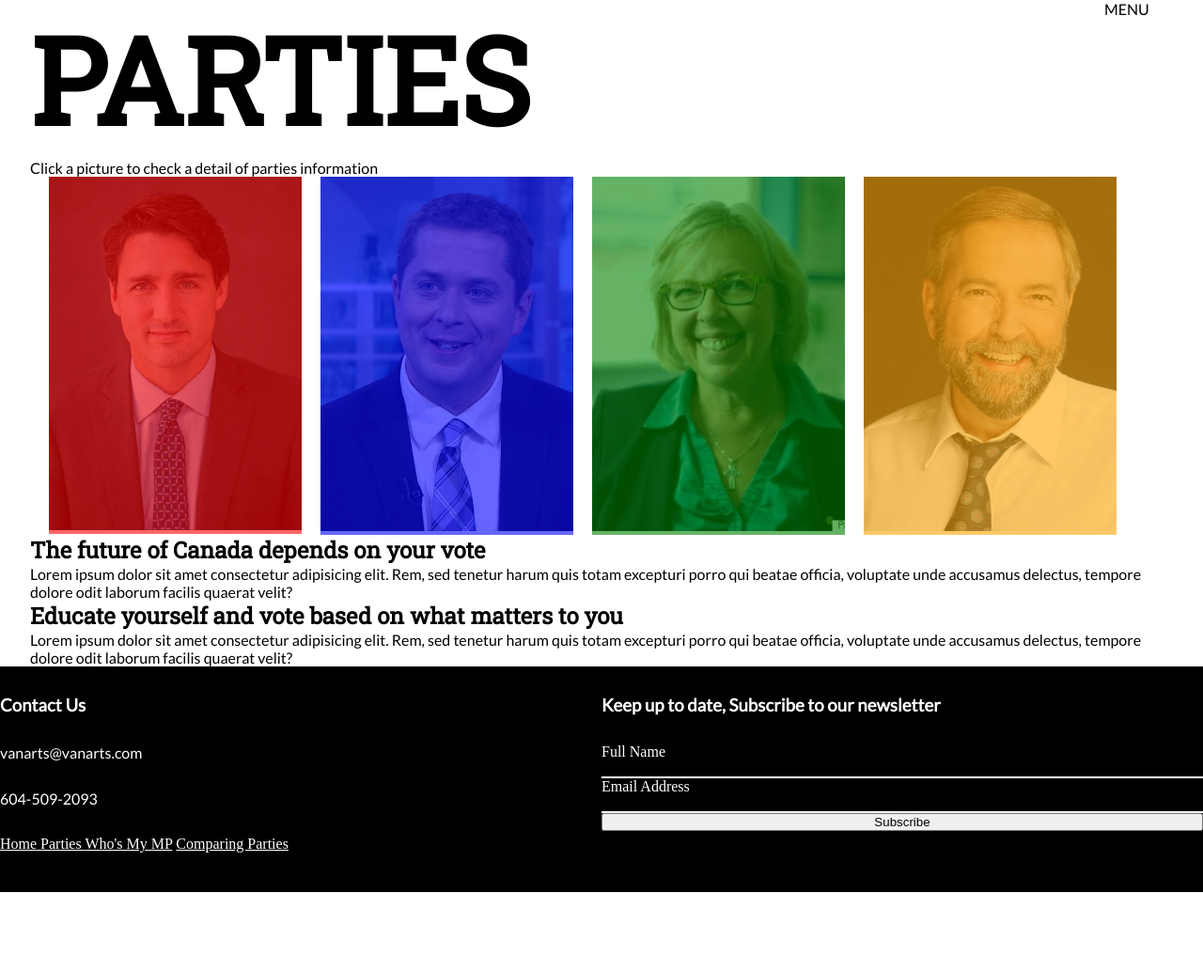
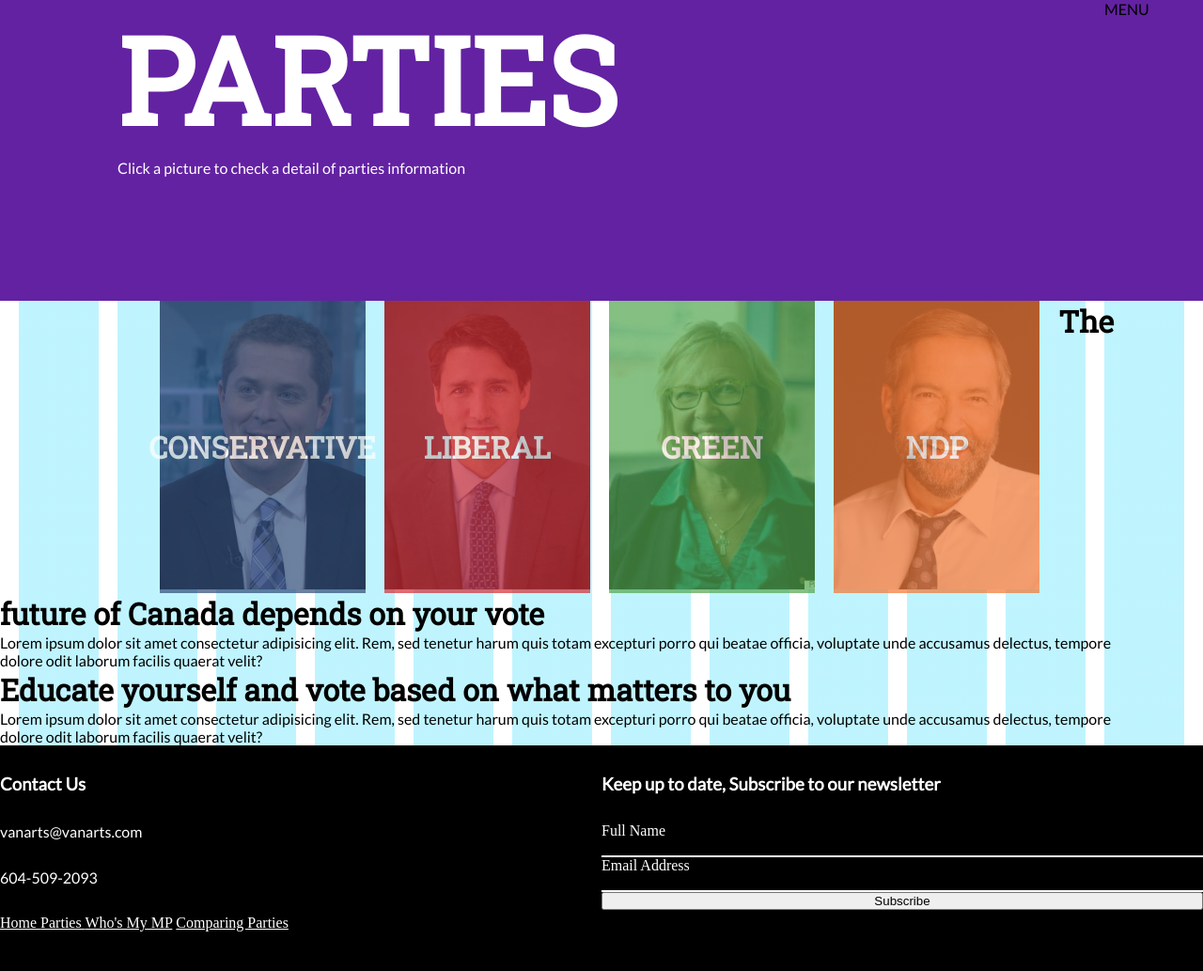
Before and after one commit to tak4822/Agile-Green-Team, a PHP site: page /parties.php in a window 1280 px wide. Shown: the whole page at 94% size. Before the commit the page ends 949 px from the top, so only its background shows below. Run offline with PHP 8.4, Linux system fonts and the light colour scheme; some libraries are stand-ins or nearby versions.

Commit message:
base styles

```diff
--- a/css/main.css
+++ b/css/main.css
@@ -7,7 +7,6 @@
 /*-----COLOURS -----*/
 /*-----TYPOGRAPHY -----*/
 #main {
-  width: 95%;
   margin: auto; }
 
 h1, h2 {
@@ -17,8 +16,23 @@ h1 {
   font-size: 8rem;
   text-transform: uppercase; }
 
+h2 {
+  font-size: 2rem; }
+
 h3, h4, h5, p {
   font-family: "Lato", sans-serif; }
+
+/*--- COMMON CLASSES USED ----*/
+.uppercase, .partyContainer__img--overlay h2 {
+  text-transform: uppercase; }
+
+.container--centered, .partyContainer__img--overlay {
+  display: flex;
+  align-items: center;
+  justify-content: center; }
+
+.white, .pageHeader {
+  color: white; }
 
 /*-------------NAV BAR -------*/
 /*SIDE NAV */
@@ -166,11 +180,31 @@ h3, h4, h5, p {
 .map__smallText__popup {
   font-size: 0.8rem; }
 
-.partyContainer {
-  width: calc(100% - 40px);
+body {
+  background-image: repeating-linear-gradient(to right, transparent, transparent 20px, rgba(0, 212, 255, 0.25) 20px, rgba(0, 212, 255, 0.25) calc(8.3333333333% - 21.6666666667px + 20px)); }
+
+.pageHeader {
+  height: 40vh;
+  background: #6322a2; }
+
+.pageHeader__text {
+  width: calc(66.6666666667% - 33.3333333333px);
   float: left;
   margin-left: 20px;
-  margin: auto; }
+  margin-left: calc(8.3333333333% - 21.6666666667px + 40px); }
+
+.partyPageContainer {
+  width: 95%; }
+
+.partyContainer {
+  width: calc(83.3333333333% - 36.6666666667px);
+  float: left;
+  margin-left: 20px;
+  margin-left: calc(10.8333333333% - 22.1666666667px + 40px); }
+  .partyContainer:after {
+    content: "";
+    display: table;
+    clear: both; }
 
 .partyContainer__item {
   display: inline-block;
@@ -178,6 +212,10 @@ h3, h4, h5, p {
   width: calc(25% - 25px);
   float: left;
   margin-left: 20px; }
+  .partyContainer__item:after {
+    content: "";
+    display: table;
+    clear: both; }
   .partyContainer__item .partyContainer__img {
     width: 100%; }
 
@@ -189,20 +227,24 @@ h3, h4, h5, p {
   right: 0;
   height: 100%;
   width: 100%;
-  opacity: 0.6;
+  opacity: 0.7;
   transition: .5s ease; }
+  .partyContainer__img--overlay h2 {
+    color: white;
+    z-index: 3;
+    opacity: 1; }
 
 #red {
-  background: red; }
+  background: #d22e35; }
 
 #orange {
-  background: orange; }
+  background: #f27733; }
 
 #green {
-  background: green; }
+  background: #53a64e; }
 
 #blue {
-  background: blue; }
+  background: #2e4b77; }
 
 .party__label {
   display: inline-block;
--- a/parties.php
+++ b/parties.php
@@ -3,34 +3,38 @@
       include "partials/navbar.php" ?>
 <body>
   <div  id='main'>
+
     <section class='pageHeader'>
+      <div class='pageHeader__text'>
         <h1> Parties </h1>
         <p> Click a picture to check a detail of parties information </p>
+      </div>
     </section>
     <main class='partyPageContainer'>
         <section class='partyContainer'>
         <article class='partyContainer__item'>
-        <img src='img/justin-trudeau.jpg' class='partyContainer__img' data-index=0>
-          <div class='partyContainer__img--overlay' id='red' data-index=0>
-            <!-- <h2> Liberal Party </h2> -->
+            <img src='img/andrew-scheer.jpg' class='partyContainer__img' data-index=1>
+            <div class='partyContainer__img--overlay' id='blue' data-index=1>
+              <h2> Conservative</h2>
             </div>
           </article>
           <article class='partyContainer__item'>
-          <img src='img/andrew-scheer.jpg' class='partyContainer__img' data-index=1>
-          <div class='partyContainer__img--overlay' id='blue' data-index=1>
-            <!-- <h2> Conservative Party </h2> -->
+          <img src='img/justin-trudeau.jpg' class='partyContainer__img' data-index=0>
+            <div class='partyContainer__img--overlay' id='red' data-index=0>
+              <h2> Liberal</h2>
             </div>
           </article>
+
           <article class='partyContainer__item'>
             <img src='img/elizabeth-may.jpg' class='partyContainer__img' data-index=2>
             <div class='partyContainer__img--overlay' id='green' data-index=2>
-            <!-- <h2> Green Party </h2> -->
+              <h2> Green</h2>
             </div>
           </article>
           <article class='partyContainer__item'>
             <img src='img/thomas-mulcair.jpg' class='partyContainer__img' data-index=3>
               <div class='partyContainer__img--overlay' id='orange' data-index=3>
-            <!-- <h2> New Democratic Party</h2> -->
+              <h2> NDP</h2>
               </div><br>
           </article>
         </section>
--- a/scss/partials/base.scss
+++ b/scss/partials/base.scss
@@ -30,7 +30,6 @@ $heading: 'Roboto Slab', serif;
 $body: 'Lato', sans-serif;
 
 #main {
-  width:95%;
   margin:auto;
 }
 
@@ -41,6 +40,24 @@ h1 {
   font-size: 8rem;
   text-transform:uppercase;
 }
+h2 {
+  font-size: 2rem;
+}
 h3, h4, h5, p {
   font-family:$body;
 }
+
+/*--- COMMON CLASSES USED ----*/
+.uppercase {
+  text-transform:uppercase;
+}
+
+.container--centered {
+  display: flex;
+  align-items:center;
+  justify-content:center;
+}
+
+.white {
+  color:white;
+}
--- a/scss/parties.scss
+++ b/scss/parties.scss
@@ -1,44 +1,68 @@
 
-// .partyPageContainer {
-//     width:100%;
-// }
+body {
+    @include grid-visual;
+}
+
+.pageHeader {
+    height:40vh;
+    background:$purple;
+    @extend .white;
+}
+
+.pageHeader__text {
+    @include grid-column(8);
+    @include grid-push(1);
+}
+.partyPageContainer {
+    width:95%;
+}
 
 .partyContainer {
-    @include grid-column(12);
-    margin:auto;
+    @include grid-column(10);
+    @include grid-push(1.3);
+    @include clearfix();
 }
+
 .partyContainer__item {
     display:inline-block;
     position:relative;
     @include grid-column(3);
-
+    @include clearfix();
     .partyContainer__img {
         width:100%;
-
     }
 }
 .partyContainer__img--overlay {
     position: absolute;
+    @extend .container--centered;
     top: 0;
     bottom: 0;
     left: 0;
     right: 0;
     height: 100%;
     width: 100%;
-    opacity: 0.6;    transition: .5s ease;
+    opacity: 0.7;
+    transition: .5s ease;
+
+    h2 {
+        color:white;
+        @extend .uppercase;
+        z-index:3;
+        opacity:1;
+
+    }
 }
-
 #red {
-    background:red;
+    background: $red;
 }
 #orange {
-    background:orange;
+    background:$orange;
 }
 #green {
-    background:green;
+    background:$green;
 }
 #blue {
-    background:blue;
+    background:$blue;
 }
 
 
```
Also changed, not shown: 1 other file. Lines whose indentation alone changed are shown as unchanged.
